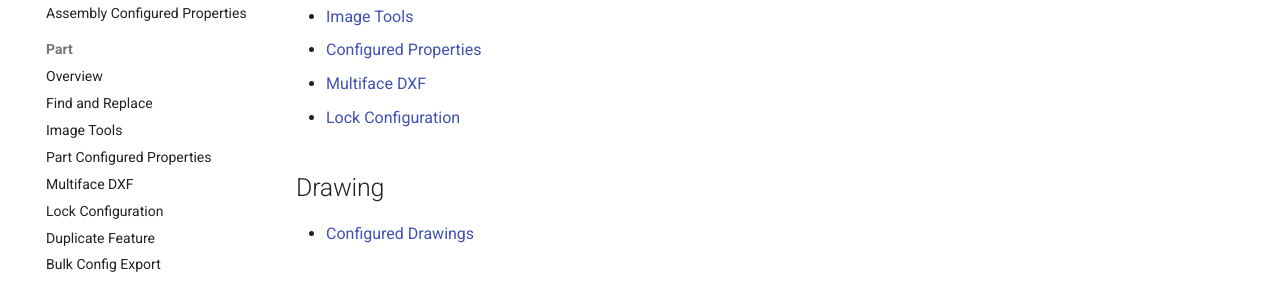
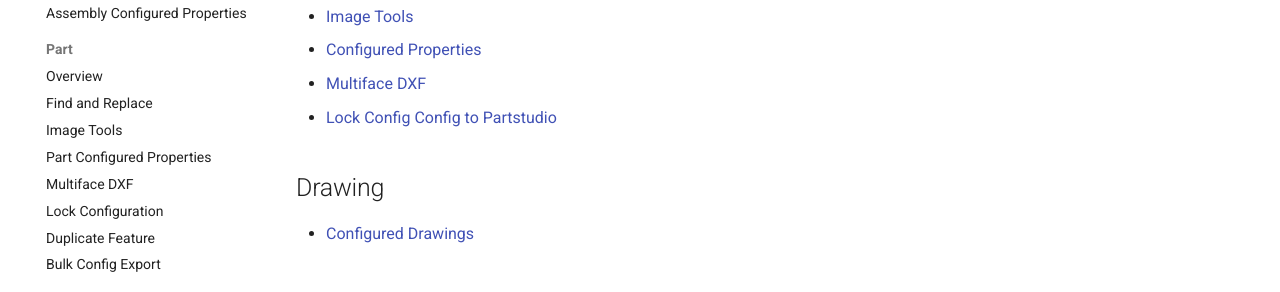
Before and after one commit to SmartBenchSoftware/Documentation, an MkDocs documentation site: the page built from docs/renaissance/index.md, in a window 1280 px wide and 900 px high, scrolled down 735 px. Shown: the part 292-584 px from the top of the window. Built offline with MkDocs 1.6.1 and Material for MkDocs 9.7.7, drawn with Linux system fonts in a browser that asks for light colours.

Commit message:
Update Lock Configuration link in index.md

```diff
--- a/docs/renaissance/index.md
+++ b/docs/renaissance/index.md
@@ -23,7 +23,7 @@
 - [Image Tools](part/image-cube.md)
 - [Configured Properties](part/configured-properties.md)
 - [Multiface DXF](part/multiface-dxf.md)
-- [Lock Configuration](part/lock-configuration.md)
+- [Lock Config Config to Partstudio](part/lock-configuration.md)
 
 ## Drawing
 
```
